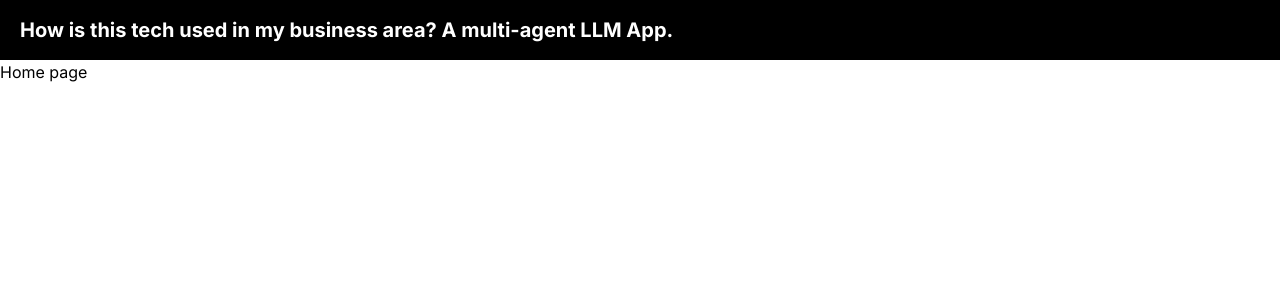
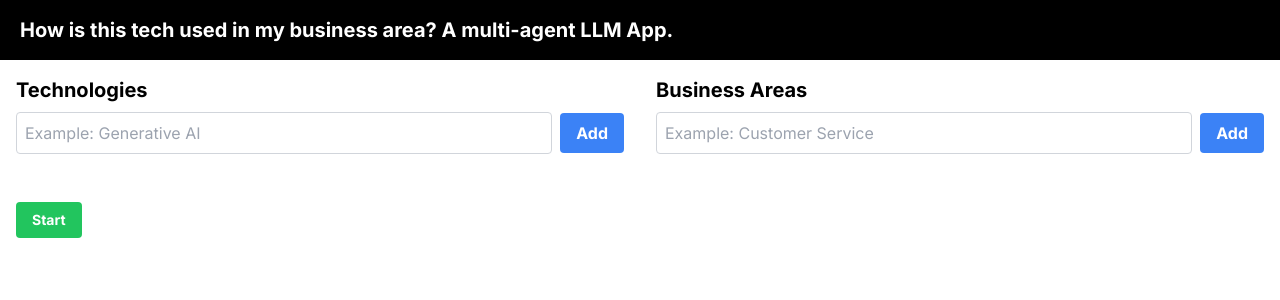
Before and after one commit to Juliandos/FullStack-level3-multiagent-LangChain-CrewAI-master, a Next.js app in the folder frontend/: page / in a window 1280 px wide. Shown: the top 300 px of the page. Built offline with nearby package versions, Linux system fonts and the light colour scheme.

Commit message:
feat: add base UI components for technology and business area workflow

```diff
--- a/frontend/app/page.tsx
+++ b/frontend/app/page.tsx
@@ -1,7 +1,48 @@
+"use client";
+
+import {useState} from "react";
+import InputSection from "@/components/InputSection";
+
 export default function Home() {
+  const [technologies, setTechnologies] = useState([]);
+  const [businessareas, setBusinessareas] = useState([]);
+
   return (
     <div className="bg-white min-h-screen text-black">
-    Home page
+      <div className="flex flex-col">
+        {/* Input sections in one row */}
+        <div className="flex w-full">
+          <div className="w-1/2 p-4">
+            <InputSection
+              title="Technologies"
+              placeholder="Example: Generative AI"
+              data={technologies}
+              setData={setTechnologies}
+            />
+          </div>
+          <div className="w-1/2 p-4">
+            <InputSection
+              title="Business Areas"
+              placeholder="Example: Customer Service"
+              data={businessareas}
+              setData={setBusinessareas}
+            />
+          </div>
+        </div>
+
+        {/* Output section and event log in a single column below */}
+        <div className="flex flex-col w-full p-4">
+          <div className="flex justify-between items-center mb-4">
+          <button
+              className="bg-green-500 hover:bg-green-700 text-white font-bold py-2 px-4 rounded text-sm"
+            >
+              Start
+            </button>
+          {/* TODO: FINAL OUTPUT */}
+          {/* TODO: EVENT LOG */}
+          </div>
+        </div>
+      </div>
     </div>
   );
 }
```
